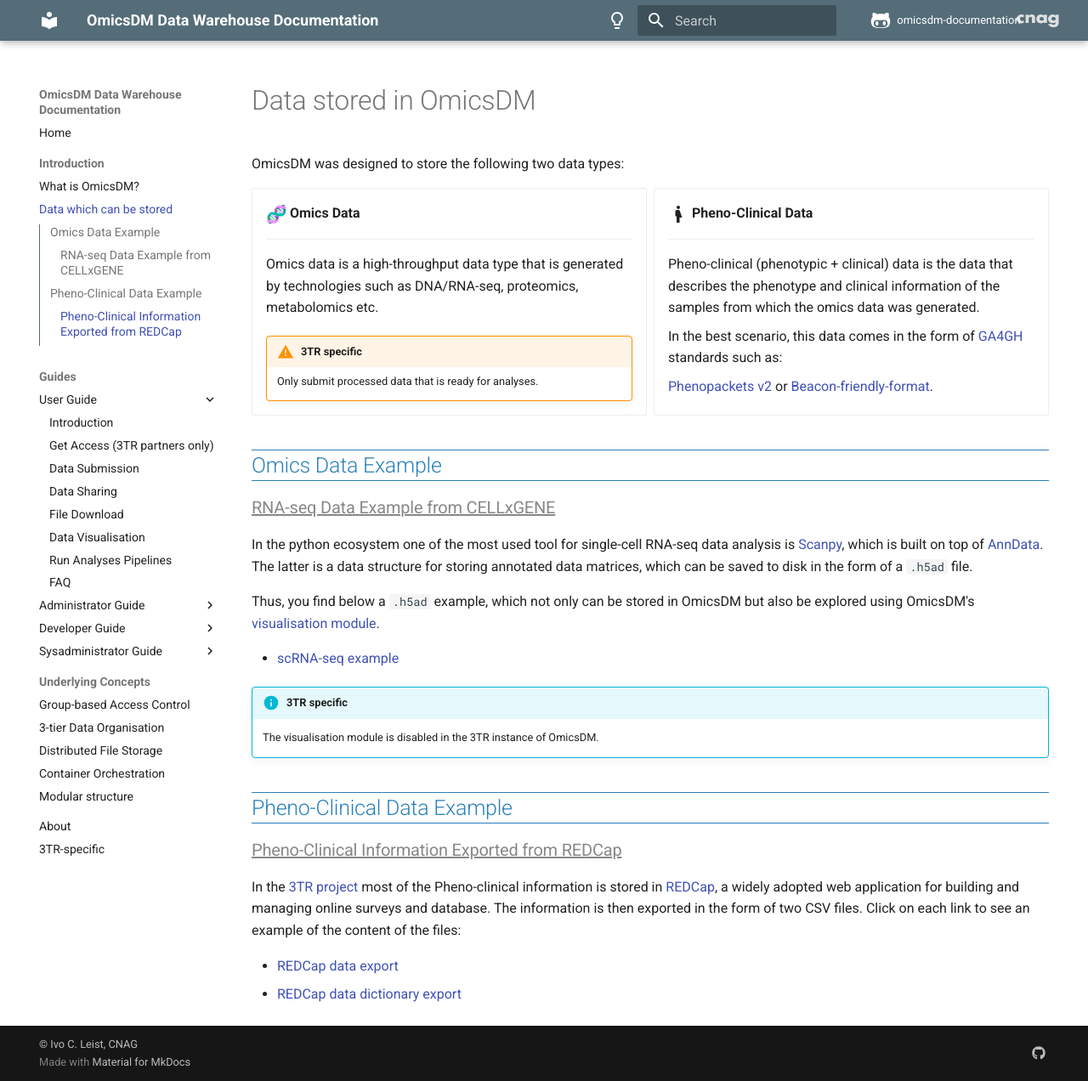
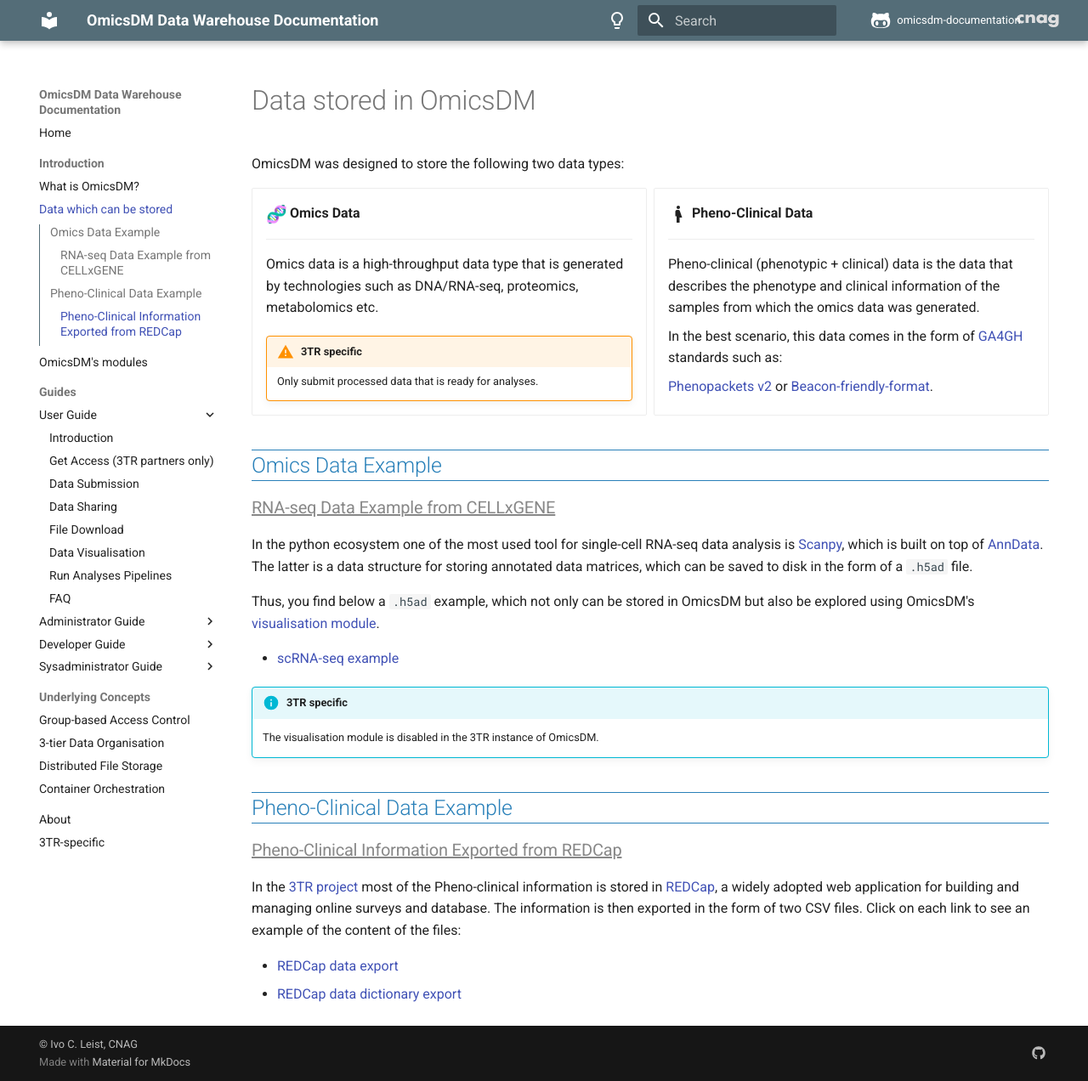
Before and after one commit to CNAG-Biomedical-Informatics/omicsdm-documentation, an MkDocs documentation site: the page built from docs/content/introduction/stored-data-examples.md, in a window 1280 px wide and 1272 px high. Shown: the whole window at 85% size. Built offline with MkDocs 1.6.1 and Material for MkDocs 9.7.7, drawn with Linux system fonts in a browser that asks for light colours; emoji names are drawn with the system emoji font; comment, search, counter and statistics services are not loaded; some of the changed lines change nothing that is shown.

Commit message:
movecd OmicsDM's modules into the introduction

```diff
--- a/docs/content/introduction/stored-data-examples.md
+++ b/docs/content/introduction/stored-data-examples.md
@@ -40,7 +40,7 @@
 for storing annotated data matrices, which can be saved to disk in the form of a `.h5ad` file.
 
 Thus, you find below a `.h5ad` example, which not only can be stored in OmicsDM but also be explored
-using OmicsDM's [visualisation module]().
+using OmicsDM's [visualisation module](./functionalities-organized-in-modules.md/#data-visualisation).
 
 - [scRNA-seq example](https://github.com/chanzuckerberg/cellxgene/tree/main/example-dataset){target="_blank"}
 
--- a/mkdocs.yml
+++ b/mkdocs.yml
@@ -85,6 +85,7 @@
   - Introduction:
     - What is OmicsDM?: content/introduction/what-is-omicsdm.md
     - Data which can be stored: content/introduction/stored-data-examples.md
+    - OmicsDM's modules: content/introduction/functionalities-organized-in-modules.md
   - Guides:
     - User Guide:
       - Introduction: content/user-guide/introduction.md
@@ -115,7 +116,6 @@
     - 3-tier Data Organisation: content/concepts/3-tier-data-organisation.md
     - Distributed File Storage: content/concepts/distributed-file-storage.md
     - Container Orchestration: content/concepts/docker-container-orchestration.md
-    - Modular structure: content/concepts/functionalities-organized-in-modules.md
   - About: content/about.md
   - 3TR-specific: content/3tr-specific-info.md
 
```
Also changed, not shown: docs/content/introduction/functionalities-organized-in-modules.md (renamed from docs/content/concepts/functionalities-organized-in-modules.md).
